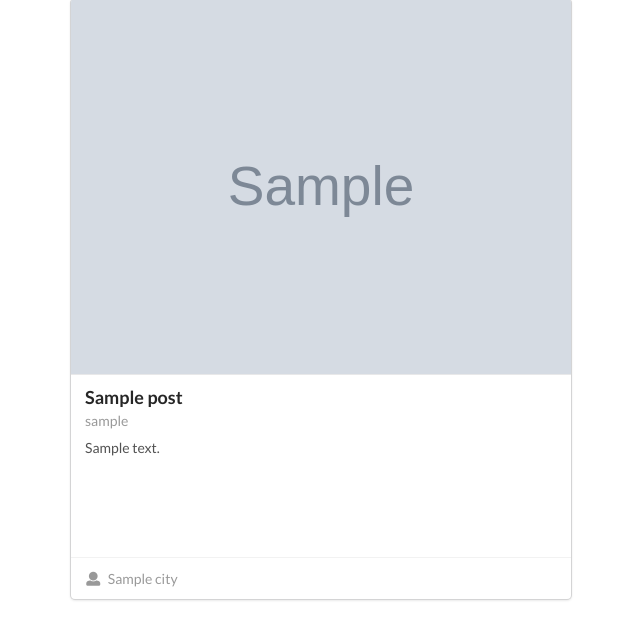
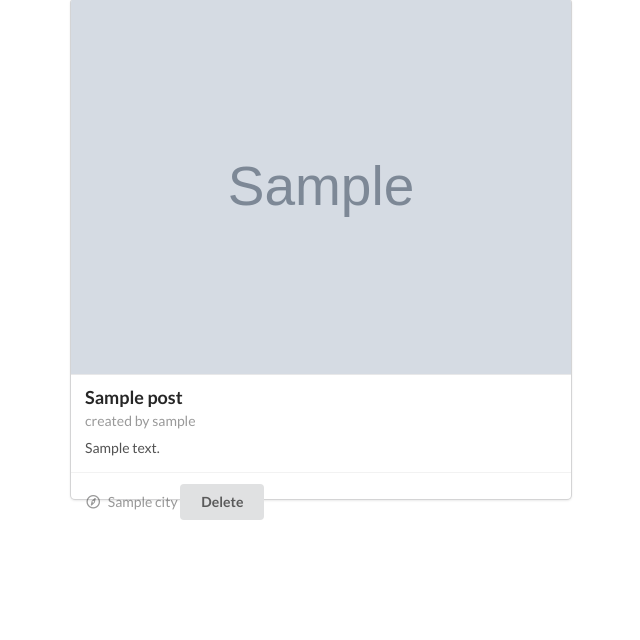
Before and after one commit to 2manycooks/Wayfarer, a Django app: page /posts/1 in a window 1280 px wide. Shown: the part 108-748 px from the top of the page, without its empty margins (319-959 px from the left). Run offline with Django 3.2, Linux system fonts and the light colour scheme; tables that the repository leaves empty hold one stand-in row (values such as "Sample post"); grey boxes marked "Sample" are stand-in pictures; some libraries are stand-ins or nearby versions; grey boxes are pictures that could not be loaded.

Commit message:
commit before lunch with delete button appearing on posts

```diff
--- a/main_app/templates/posts/show.html
+++ b/main_app/templates/posts/show.html
@@ -32,7 +32,7 @@
     </div>
 </article> {% endcomment %}
 
-<div class="ui centered card" id="post-detail" style= 'width: 400px; height: 600px' >
+<div class="ui centered card" id="post-detail" style= 'width: 400px; height: 500px' >
   <div class="image">
     {% if post.image %}
         <img src='{{post.image.url}}'/>
@@ -46,7 +46,7 @@
     </a>
     <div class="meta">
         <span class=>
-            <p>{{post.user.username}}</p>
+            <p> created by {{post.user.username}}</p>
         </span>
     </div>
     <div class="description">
@@ -55,9 +55,23 @@
   </div>
   <div class="extra content">
     <a>
-      <i class="user icon"></i>
+      <i class="compass outline icon"></i>
       {{post.city}}
     </a>
+    <button href={% url 'posts_delete' post.id %} class="ui button">
+        Delete
+    </button>
+  </div>
+</div>
+
+<div class="ui modal">
+  <div class="header">Are you sure?</div>
+  <div class="content">
+    <p> This action cannot be undone! </p>
+  </div>
+  <div class="actions">
+    <div class="ui approve button">Yes</div>
+    <div class="ui cancel button">Cancel</div>
   </div>
 </div>
 
--- a/main_app/urls.py
+++ b/main_app/urls.py
@@ -8,6 +8,7 @@ urlpatterns = [
     path('login_failure/', views.login_failure, name='login_failure'),
     path('account/signup', views.signup, name='signup'),
     path('posts/<int:post_id>', views.show_post, name='show_post'),
+    path('posts/<int:post_id>/delete', views.delete_post, name='delete_post'),
     path('users/edit', views.update_profile, name='update_profile'),
     # path('users/delete', views.users_delete, name='users_delete'),
 ]
--- a/main_app/views.py
+++ b/main_app/views.py
@@ -100,3 +100,7 @@ def show_post(request, post_id):
     post = Post.objects.get(id=post_id)
     context = {'post': post}
     return render(request, 'posts/show.html', context)
+
+def delete_post(request, post_id):
+    Post.get(id=post.id).delete()
+    return redirect('')
```
Also changed, not shown: main_app/templates/partials/posts.html (+12 -0 lines), main_app/static/images/city/vintage-sf-2.jpg (added).
